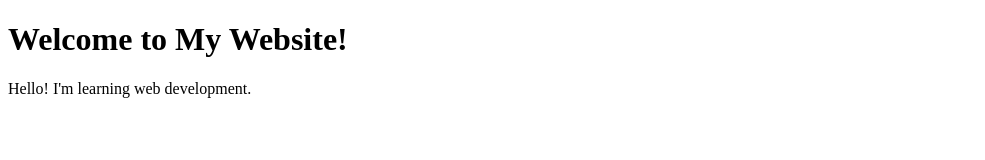
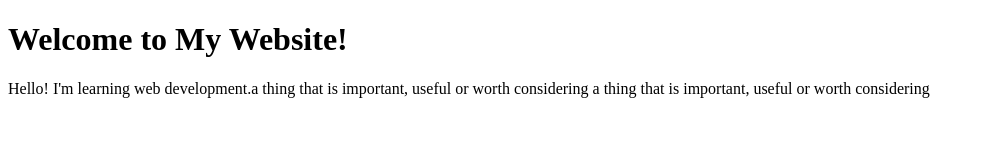
Before and after one commit to ishiharsh56-stack/https-github.com-ishiharsh56-stack-ishiharsh56-stack.github.io, a plain HTML site: page index.html in a window 1280 px wide. Shown: the whole page, without its empty margins (0-985 px from the left). Drawn offline with Linux system fonts and the light colour scheme.

Commit message:
Update welcome message in index.html
Expanded the introductory paragraph with additional information.

```diff
--- a/index.html
+++ b/index.html
@@ -7,6 +7,6 @@
 </head>
 <body>
 <h1>Welcome to My Website!</h1>
-<p>Hello! I'm learning web development.</p>
+<p>Hello! I'm learning web development.a thing that is important, useful or worth considering a thing that is important, useful or worth considering</p>
 </body>
 </html>
```
